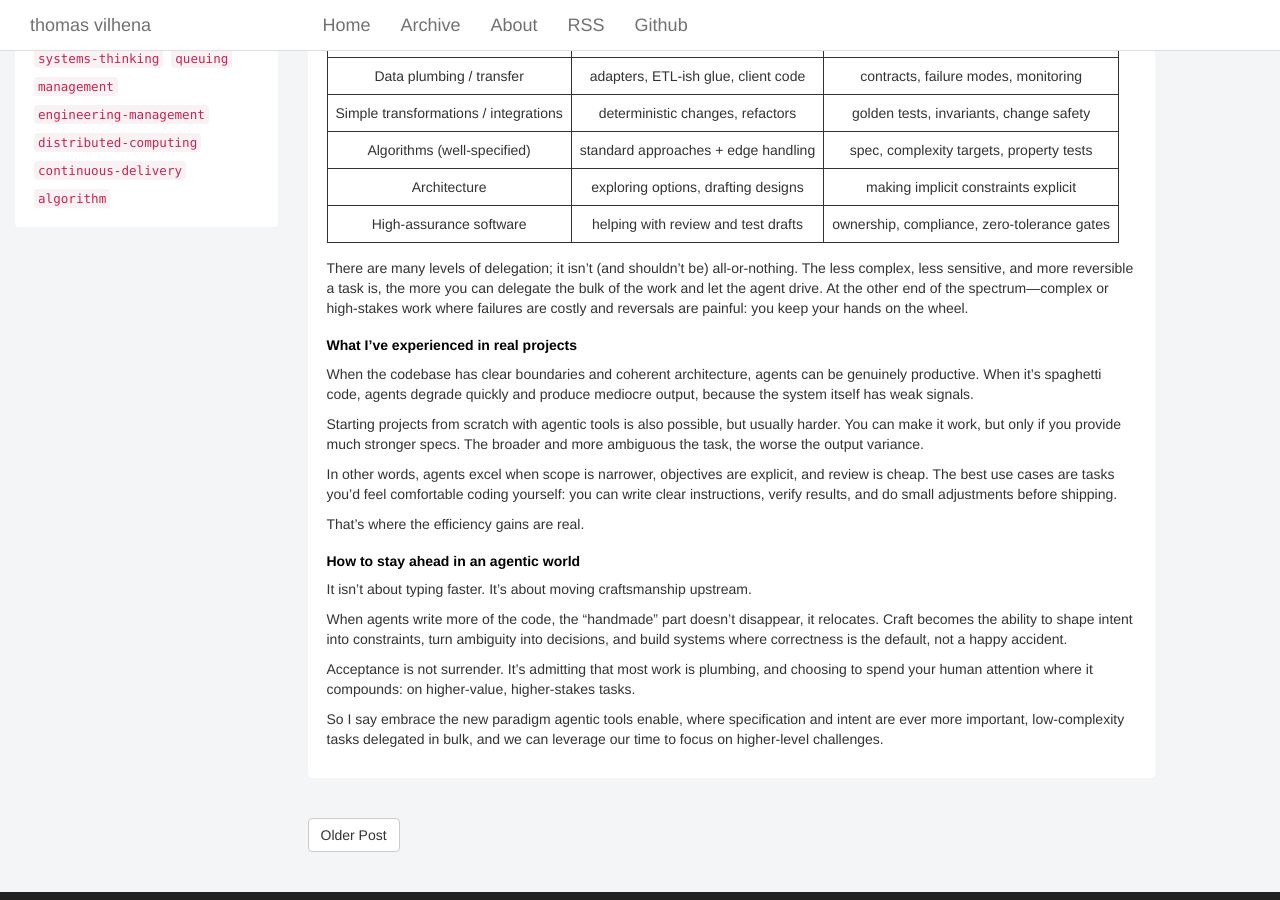
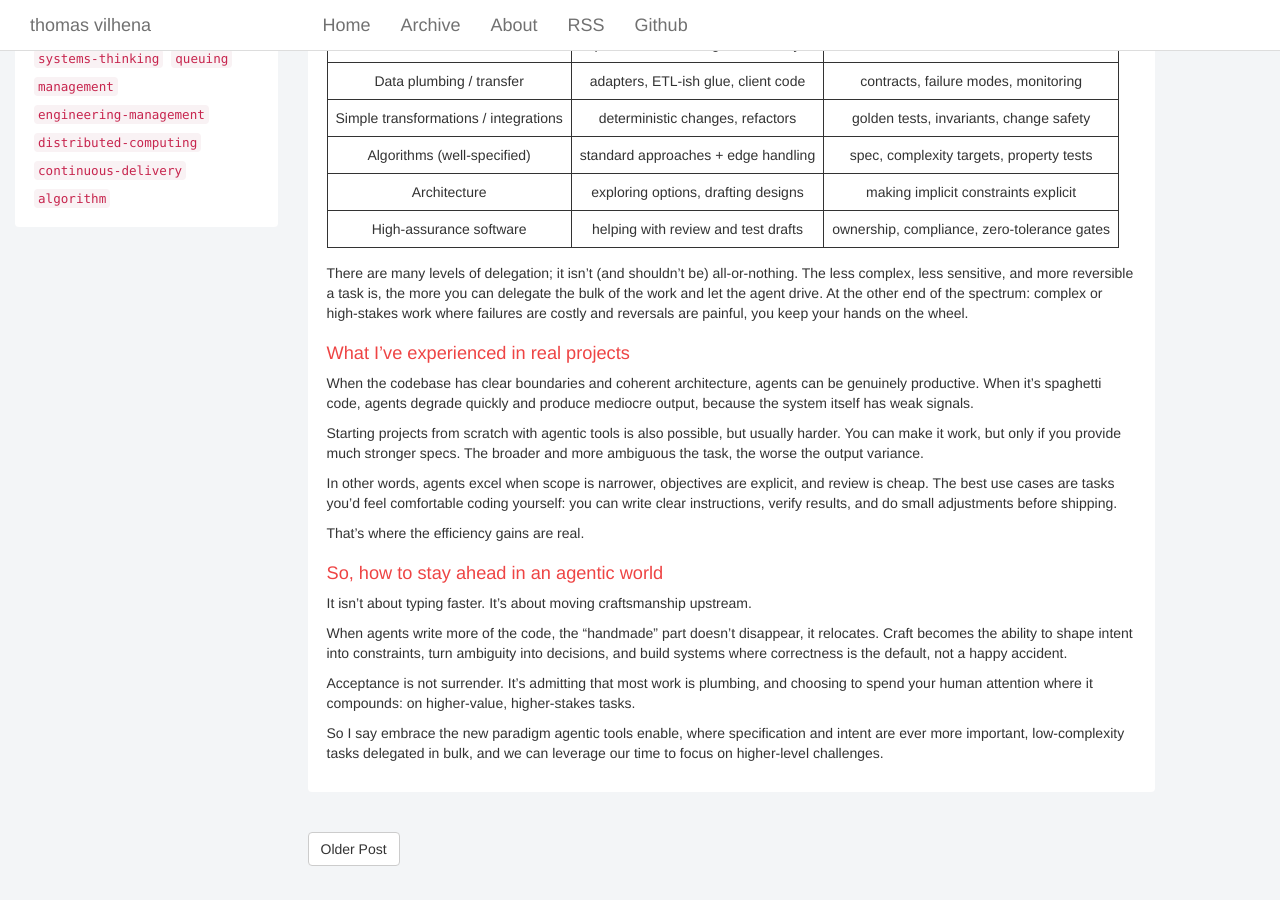
Before and after one commit to TCGV/blog, a Jekyll site: the page built from _posts/2026-02-13-craftsmanship-coding-five-stages-of-grief.md, in a window 1280 px wide and 900 px high, scrolled down 746 px. Built offline with Jekyll 4.4.1, drawn with Linux system fonts in a browser that asks for light colours.

```diff
--- a/_posts/2026-02-13-craftsmanship-coding-five-stages-of-grief.md
+++ b/_posts/2026-02-13-craftsmanship-coding-five-stages-of-grief.md
@@ -30,7 +30,8 @@ That's exactly where "agentic coding" is already meaningfully useful, because it
 
 But bear in mind: most tasks don't mean most value. So at a minimum treat agentic coding as a great tool to delegate lower-value tasks so that you can spend more time on higher-value work.
 
-## A practical ladder (most to least delegable)
+A practical ladder (most to least delegable)
+======
 
 {:.basic-table}
 | Work type                             | What agents are good at             | Your job stays                              |
@@ -42,9 +43,10 @@ But bear in mind: most tasks don't mean most value. So at a minimum treat agenti
 | Architecture                          | exploring options, drafting designs | making implicit constraints explicit        |
 | High-assurance software               | helping with review and test drafts | ownership, compliance, zero-tolerance gates |
 
-There are many levels of delegation; it isn't (and shouldn't be) all-or-nothing. The less complex, less sensitive, and more reversible a task is, the more you can delegate the bulk of the work and let the agent drive. At the other end of the spectrum—complex or high-stakes work where failures are costly and reversals are painful: you keep your hands on the wheel.
+There are many levels of delegation; it isn't (and shouldn't be) all-or-nothing. The less complex, less sensitive, and more reversible a task is, the more you can delegate the bulk of the work and let the agent drive. At the other end of the spectrum: complex or high-stakes work where failures are costly and reversals are painful, you keep your hands on the wheel.
 
-## What I've experienced in real projects
+What I've experienced in real projects
+======
 
 When the codebase has clear boundaries and coherent architecture, agents can be genuinely productive. When it's spaghetti code, agents degrade quickly and produce mediocre output, because the system itself has weak signals.
 
@@ -54,7 +56,8 @@ In other words, agents excel when scope is narrower, objectives are explicit, an
 
 That's where the efficiency gains are real.
 
-## How to stay ahead in an agentic world
+So, how to stay ahead in an agentic world
+======
 
 It isn't about typing faster. It's about moving craftsmanship upstream.
 
```
